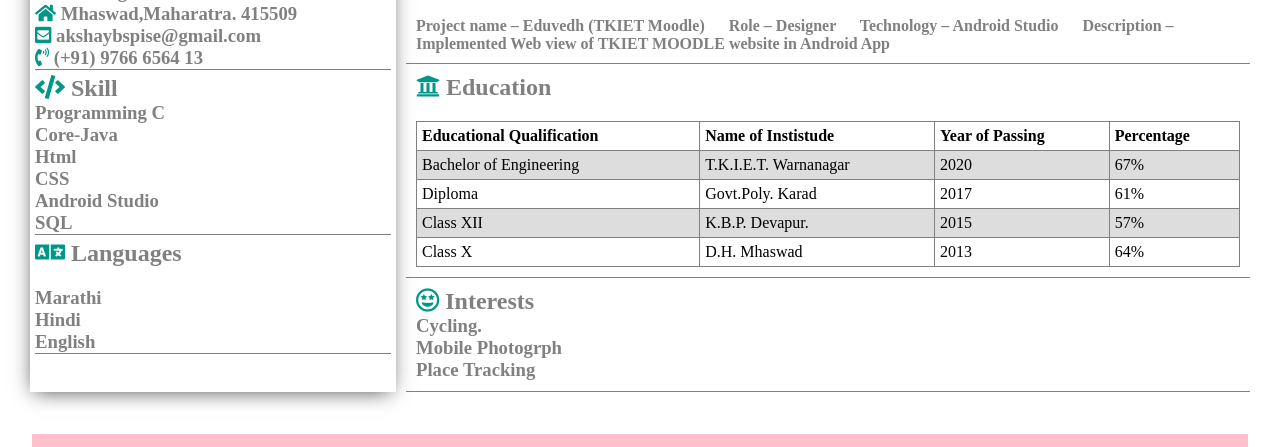
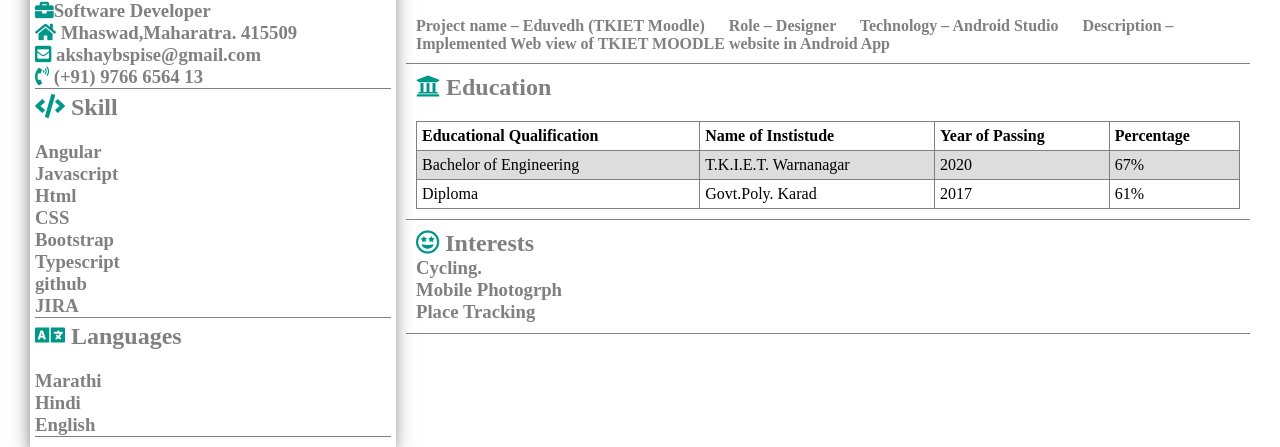
Before and after one commit to akshay-pise/mini-project, a plain HTML site: page resume/index.html in a window 1280 px wide. Shown: the part 212-659 px from the top of the page. Drawn offline with Linux system fonts and the light colour scheme.

Commit message:
Update index.html

```diff
--- a/resume/index.html
+++ b/resume/index.html
@@ -6,7 +6,6 @@
         </title>
         <link rel="stylesheet" href="css/style.css"/>
         <link rel="stylesheet" href="https://pro.fontawesome.com/releases/v5.10.0/css/all.css" integrity="sha384-AYmEC3Yw5cVb3ZcuHtOA93w35dYTsvhLPVnYs9eStHfGJvOvKxVfELGroGkvsg+p" crossorigin="anonymous"/>
-
     </head>
     <body>
         <div id="content">
@@ -16,21 +15,21 @@
                     <h1 id="nam_tag">Akshay Pise</h1>
                 </div>
                 <div id="left-2">
-                    <h3><span><i class="fas fa-briefcase"></i></span> Codding</h3>
+                    <h3><span><i class="fas fa-briefcase"></i></span>Software Developer</h3>
                     <h3><span><i class="fas fa-home"></i></span> Mhaswad,Maharatra. 415509</h3>
                     <h3><span><i class="fas fa-envelope-square"></i></span> akshaybspise@gmail.com</h3>
                     <h3><span><i class="fas fa-phone-volume"></i></span> (+91) 9766 6564 13</h3>
-
                 </div>
                 <div id="left-3">
-                    <h2><span><i class="fas fa-code"></i></span> Skill</h2>
-                    <h3>Programming C</h3>
-                    <h3>Core-Java</h3>
+                    <h2 class="right-mid-headding"><span><i class="fas fa-code"></i></span> Skill</h2>
+                    <h3>Angular</h3>
+                    <h3>Javascript</h3>
                     <h3>Html</h3>
                     <h3>CSS</h3>
-                    <h3>Android Studio</h3>
-                    <h3>SQL</h3>
-
+                    <h3>Bootstrap</h3>
+                    <h3>Typescript</h3>
+                    <h3>github</h3>
+                    <h3>JIRA</h3>
                 </div>
                 <div id="left-4">
                     <h2 class="right-mid-headding"><span><i class="fas fa-language"></i></span> Languages</h2>
@@ -41,13 +40,11 @@
             </div>
             <div id="content_right">
                 <div id="right_up">
-
                     <h2 class="right-mid-headding"><span><i class="fas fa-list-ul"></i></span> Project</h2>
                     <h4>Project name  –  Smart Cap &nbsp;&nbsp;&nbsp;&nbsp;  Role – Technician &nbsp;&nbsp;&nbsp;&nbsp; Technology –  Machine Learning.<br> Description – Robotic eye for blind people which gives narration  of the scene by voice assistance.</h4><br>
                     <h4>Project name  –  Talking Fingers &nbsp;&nbsp;&nbsp;&nbsp; Role – Designer &nbsp;&nbsp;&nbsp;&nbsp; Technology  – Android Studio <br> Description – Basic learning application for DeafMute students using Sign Animation.</h4>  <br>
                     <h4>Project name –  H/W Control via Voice &nbsp;&nbsp;&nbsp;&nbsp; Role – Technician &nbsp;&nbsp;&nbsp;&nbsp; Technology – IOT <br> Description – Car controlling using Voice Assistance and Android Application.  </h4><br>
                     <h4>Project name – Eduvedh (TKIET Moodle) &nbsp;&nbsp;&nbsp;&nbsp; Role – Designer &nbsp;&nbsp;&nbsp;&nbsp; Technology – Android Studio &nbsp;&nbsp;&nbsp;&nbsp; Description – Implemented Web view of TKIET MOODLE website in Android App </h4>
-
                 </div>
                 <div id="right_mid">
                     <h2 class="right-mid-headding"><span><i class="fas fa-university"></i></span> Education </h2>
@@ -70,18 +67,6 @@
                         <td>2017</td>
                         <td>61%</td>
                     </tr>
-                    <tr>
-                        <td>Class XII</td>
-                        <td>K.B.P. Devapur.</td>
-                        <td>2015</td>
-                        <td>57%</td>
-                    </tr>
-                    <tr>
-                        <td>Class X</td>
-                        <td>D.H. Mhaswad</td>
-                        <td>2013</td>
-                        <td>64%</td>
-                    </tr>
                 </table>
                 </div>
                 <div id="right_bottom">
@@ -89,7 +74,6 @@
                     <h3>Cycling.</h3>
                     <h3>Mobile Photogrph</h3>
                     <h3>Place Tracking</h3>
-
                 </div>
             </div>
         </div>
```
